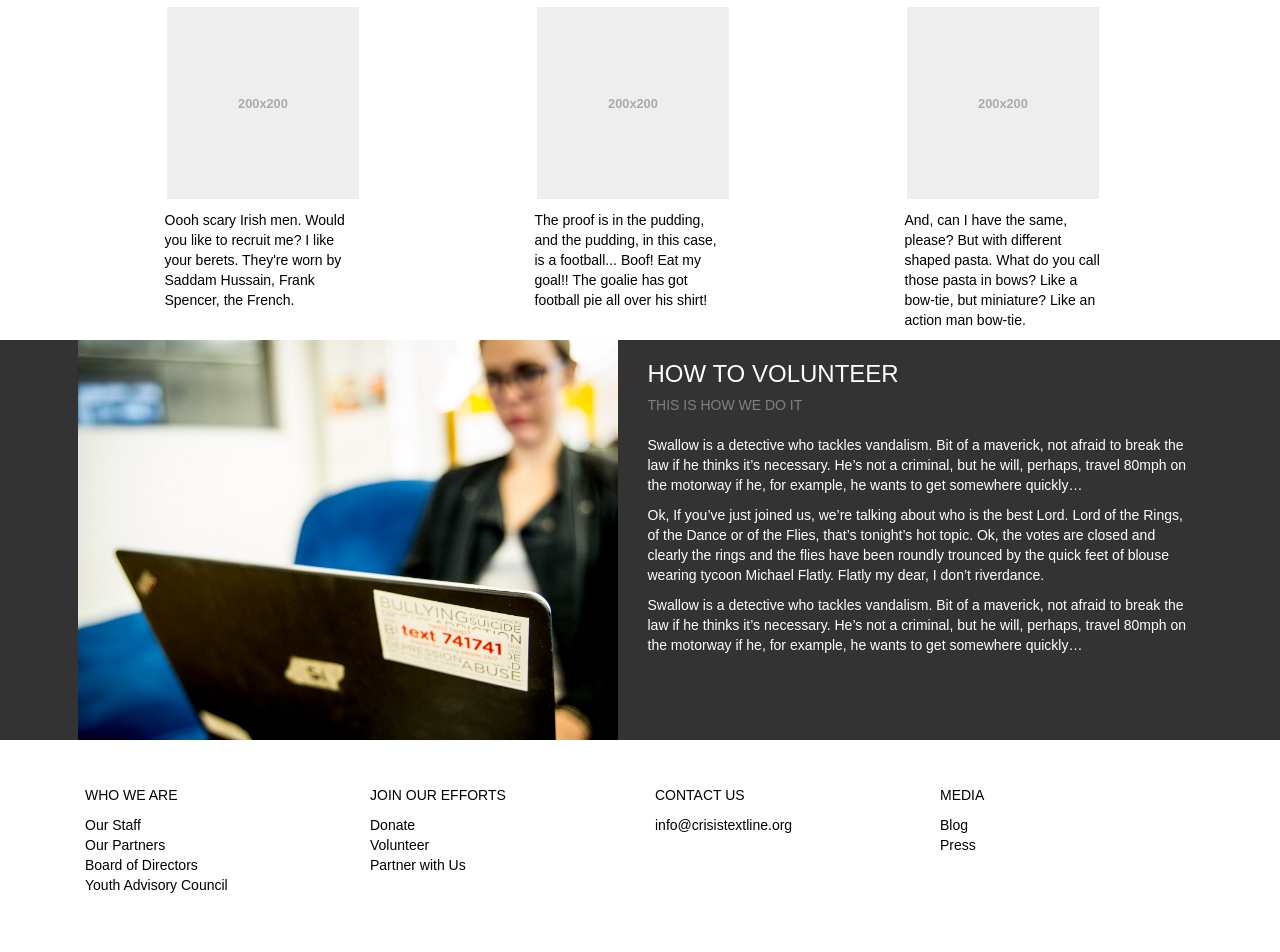
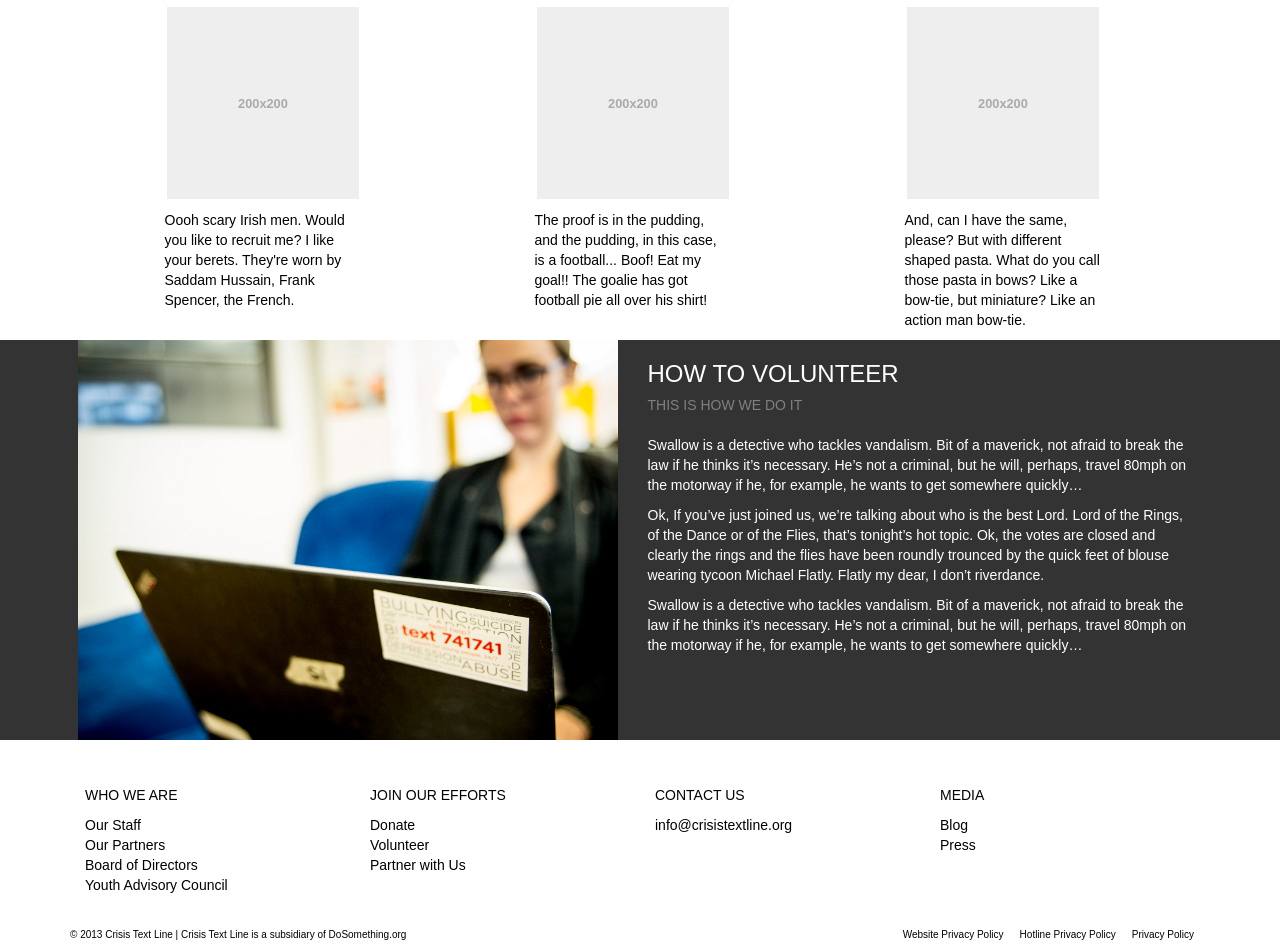
Before and after one commit to MySolace/CorpSite, a plain HTML site: page index.html in a window 1280 px wide. Shown: the part 593-1545 px from the top of the page. Before the commit the page ends 1521 px from the top, so only its background shows below. Drawn offline with nearby package versions, Linux system fonts and the light colour scheme; a web font is replaced by a local one.

Commit message:
Copyright & policy stuffs

```diff
--- a/css/style.css
+++ b/css/style.css
@@ -200,3 +200,16 @@ nav {
 .footer-col ul {
   padding: 0;
 }
+
+.text-small {
+  font-size: 10px;
+}
+
+.copyright {
+  float: left;
+}
+
+.policy {
+  float: right;
+  margin-right: 16px;
+}
--- a/index.html
+++ b/index.html
@@ -143,6 +143,16 @@
         </div>
 
       </div>
+
+      <div class="col-md-12">
+        <div class="container">
+          <p class="text-small copyright">© 2013 Crisis Text Line | Crisis Text Line is a subsidiary of <a href="http://www.dosomething.org" target="_blank">DoSomething.org</a></p>
+          <p class="text-small policy"><a href="">Privacy Policy</a></p>
+          <p class="text-small policy"><a href="">Hotline Privacy Policy</a></p>
+          <p class="text-small policy"><a href="">Website Privacy Policy</a></p>
+        </div>
+      </div>
+
     </footer>
 
     <!-- jQuery (necessary for Bootstrap's JavaScript plugins) -->
```
